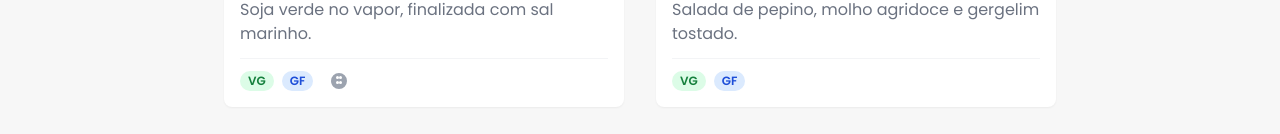
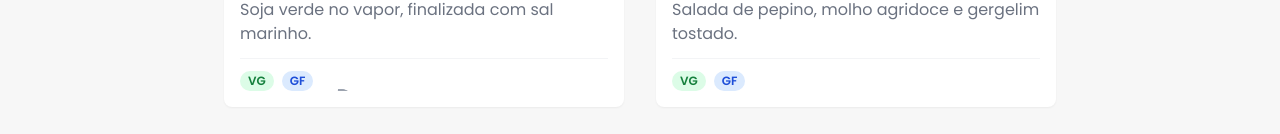
Before and after one commit to nicksonsantos-sys/Trabalho-facul, a React (Vite) app: page / in a window 1280 px wide. Shown: the part 666-800 px from the top of the page. Built offline with nearby package versions, Linux system fonts and the light colour scheme.

Commit message:
Update Icons.tsx

```diff
--- a/components/Icons.tsx
+++ b/components/Icons.tsx
@@ -34,7 +34,10 @@ export const StarIcon = createIcon<IconProps>(({ className, title }) => (
 // FIX: Removed trailing comma from generic type argument list.
 export const SoyIcon = createIcon<IconProps>(({ className, title }) => (
   <BaseIcon className={className} title={title}>
-    <path d="M10 2a8 8 0 00-8 8c0 2.21.9 4.21 2.34 5.66A8 8 0 0010 18a8 8 0 005.66-2.34A8 8 0 0018 10a8 8 0 00-8-8zm-1.5 11a1.5 1.5 0 110-3 1.5 1.5 0 010 3zm3 0a1.5 1.5 0 110-3 1.5 1.5 0 010 3zm-3-5a1.5 1.5 0 110-3 1.5 1.5 0 010 3zm3 0a1.5 1.5 0 110-3 1.5 1.5 0 010 3z" />
+    <path d="M27 8c-4.686 4.686-3.965 13.035-3.965 13.035S31.314 21.686 36 17s4.006-12.965 4.006-12.965S31.686 3.314 27 8Z" />
+    <path strokeLinecap="round" strokeLinejoin="round" strokeWidth="4" d="M23.035 21.035L31 13.07m-7.965 7.965S22.314 12.686 27 8s13.006-3.965 13.006-3.965S40.686 12.314 36 17s-12.965 4.035-12.965 4.035Z" />
+    <path d="M20 21c3.85 3.843 2.971 10.971 2.971 10.971s-7.122.872-10.97-2.971c-3.85-3.843-2.969-10.971-2.969-10.971S16.151 17.157 20 21Z" />
+    <path strokeLinecap="round" strokeLinejoin="round" strokeWidth="4" d="M22.971 31.971L16.001 25m6.97 6.971s.878-7.128-2.97-10.971c-3.85-3.843-10.969-2.971-10.969-2.971S8.151 25.157 12 29c3.85 3.843 10.971 2.971 10.971 2.971ZM23 4v40" />
   </BaseIcon>
 ));
 
```
